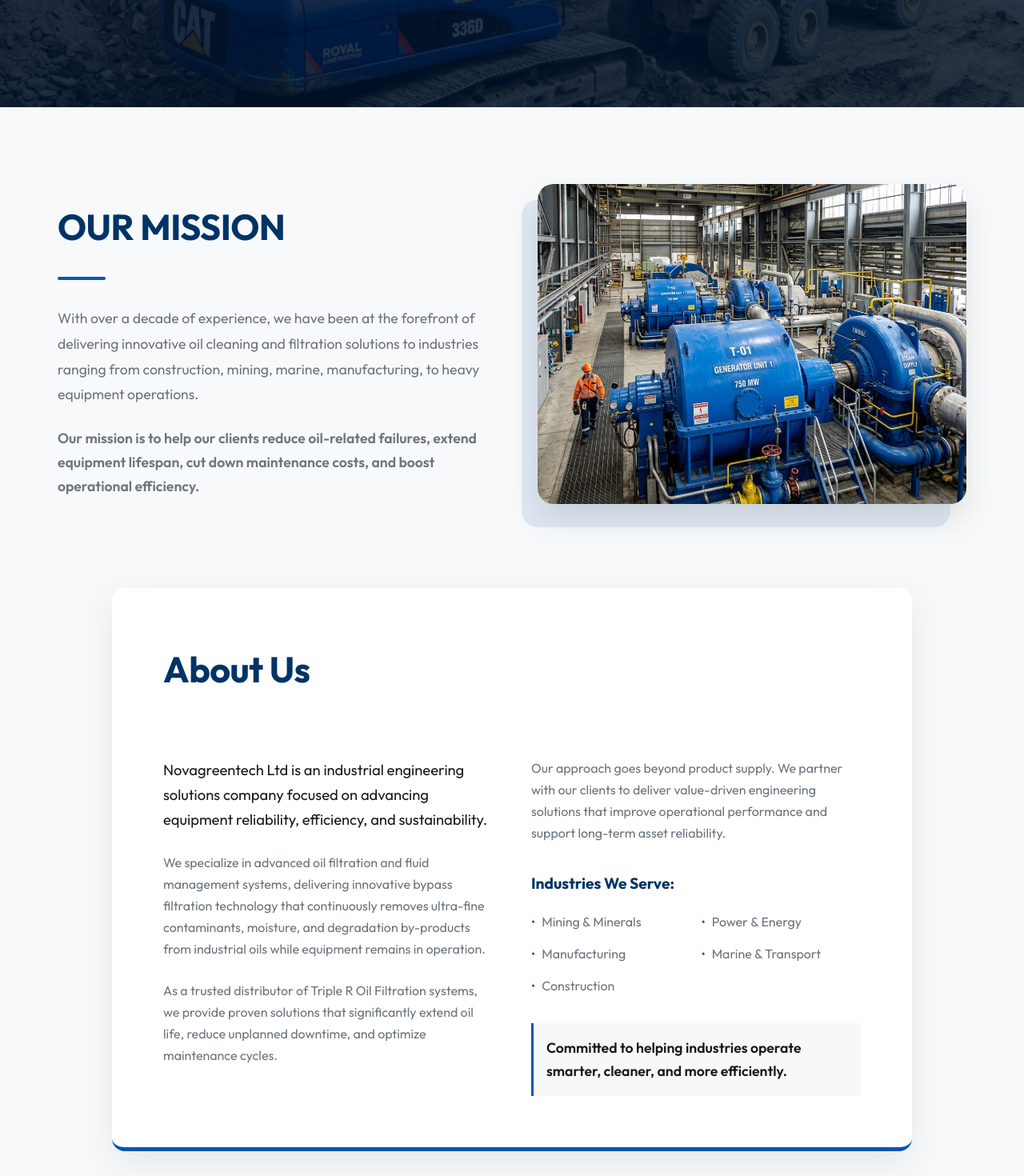
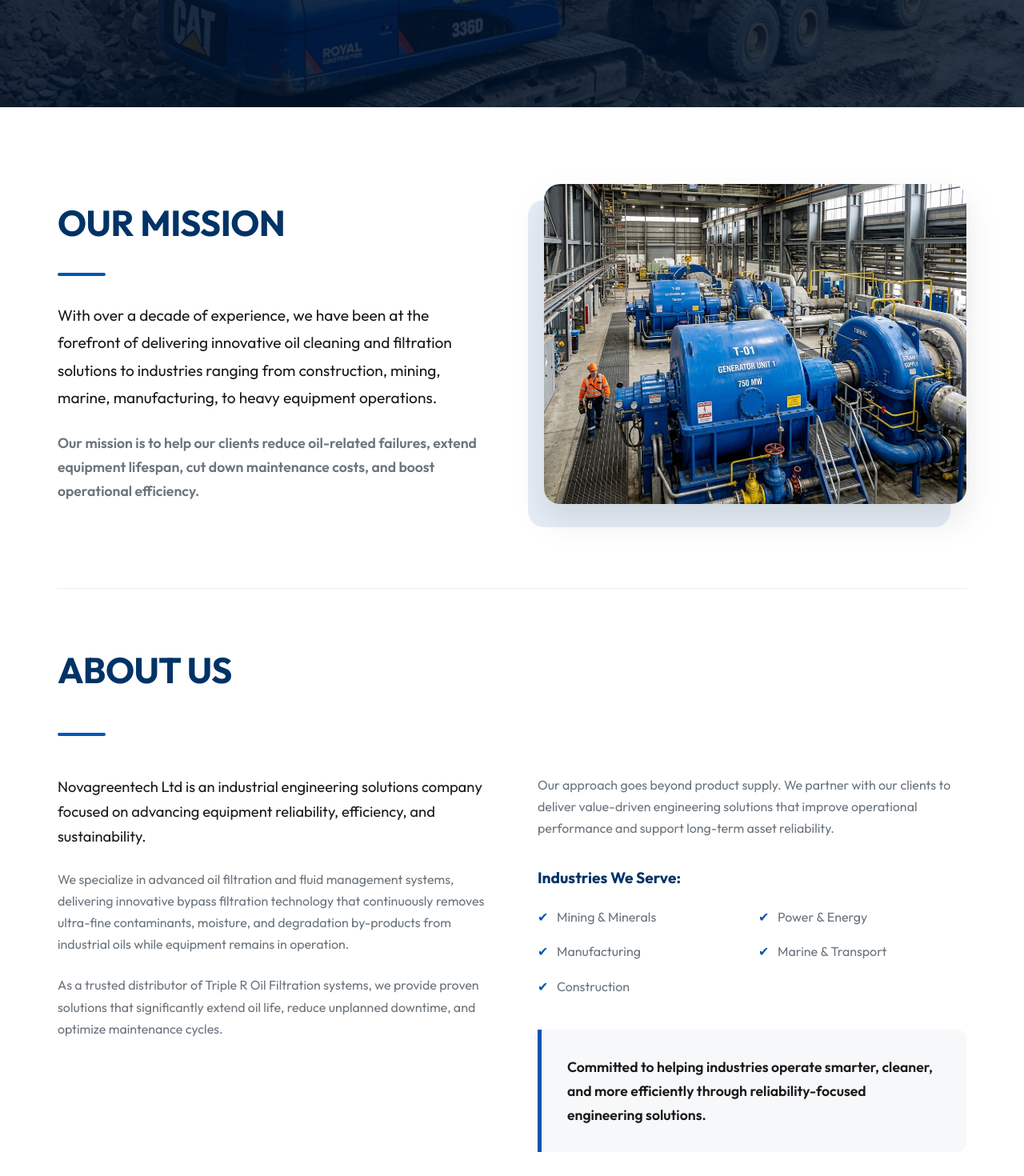
Before and after one commit to shadrackbenjamin/Novagreentechltd, a React (Vite) app: page / in a window 1280 px wide. Shown: the part 740-2210 px from the top of the page at 80% size. Built offline with nearby package versions, Linux system fonts and the light colour scheme.

Commit message:
Definitive Fix: Use absolute project paths for images and seamlessly merge Mission/About

```diff
--- a/src/App.jsx
+++ b/src/App.jsx
@@ -47,7 +47,7 @@ function App() {
     <div>
       <nav className="navbar">
         <div className="navbar-logo">
-          <a href="#" id="home-logo"><img src="./logo.jpg" alt="Nova Green Tech Logo" /></a>
+          <a href="#" id="home-logo"><img src="/Novagreentechltd/logo.jpg" alt="Nova Green Tech Logo" /></a>
         </div>
         <div className="navbar-links">
           <a href="#">Home</a>
--- a/src/components/About.jsx
+++ b/src/components/About.jsx
@@ -2,15 +2,15 @@ import React from 'react';
 
 const About = () => {
   return (
-    <section id="about" className="section bg-light" style={{ padding: '6rem 0' }}>
-      <div className="container">
+    <section id="about" className="section bg-white" style={{ padding: '6rem 0' }}>
+      <div className="container" style={{ maxWidth: '1200px' }}>
         {/* Our Mission Part */}
-        <div style={{ display: 'grid', gridTemplateColumns: '1fr 1fr', gap: '4rem', alignItems: 'center', marginBottom: '6rem' }}>
+        <div style={{ display: 'grid', gridTemplateColumns: 'minmax(0, 1fr) minmax(0, 1fr)', gap: '5rem', alignItems: 'center', marginBottom: '6rem' }}>
           <div className="animate-on-scroll">
-            <h2 className="section-title" style={{ textAlign: 'left', marginBottom: '1.5rem' }}>OUR MISSION</h2>
+            <h2 className="section-title" style={{ textAlign: 'left', marginBottom: '1.5rem', color: 'var(--secondary-blue)' }}>OUR MISSION</h2>
             <div style={{ width: '60px', height: '4px', backgroundColor: 'var(--primary-blue)', marginBottom: '2rem', borderRadius: '2px' }}></div>
 
-            <p style={{ fontSize: '1.1rem', color: 'var(--text-light)', marginBottom: '1.5rem', lineHeight: '1.8' }}>
+            <p style={{ fontSize: '1.2rem', color: 'var(--text-dark)', marginBottom: '1.5rem', lineHeight: '1.8' }}>
               With over a decade of experience, we have been at the forefront of delivering innovative oil cleaning and filtration solutions to industries ranging from construction, mining, marine, manufacturing, to heavy equipment operations.
             </p>
             <p style={{ fontSize: '1.1rem', color: 'var(--text-light)', fontWeight: '600' }}>
@@ -31,7 +31,7 @@ const About = () => {
               opacity: '0.1'
             }}></div>
             <img
-              src="./services/power_generation.png"
+              src="/Novagreentechltd/services/power_generation.png"
               alt="Triple R Filtration Mission"
               style={{
                 width: '100%',
@@ -46,11 +46,12 @@ const About = () => {
           </div>
         </div>
 
-        {/* About Us Part */}
-        <div className="features-grid" style={{ gridTemplateColumns: '1fr', maxWidth: '1000px', textAlign: 'left', background: 'var(--white)', padding: '4rem', borderRadius: '16px', boxShadow: '0 15px 45px rgba(0,0,0,0.08)', borderBottom: '5px solid var(--primary-blue)', margin: '0 auto' }}>
-          <h2 className="section-title" style={{ textAlign: 'left', marginBottom: '2.5rem' }}>About Us</h2>
+        {/* Seamless About Us Part */}
+        <div style={{ padding: '4rem 0', borderTop: '1px solid #eee' }}>
+          <h2 className="section-title" style={{ textAlign: 'left', marginBottom: '2.5rem', color: 'var(--secondary-blue)' }}>ABOUT US</h2>
+          <div style={{ width: '60px', height: '4px', backgroundColor: 'var(--primary-blue)', marginBottom: '3rem', borderRadius: '2px' }}></div>
 
-          <div style={{ display: 'grid', gridTemplateColumns: '1fr 1fr', gap: '3rem' }}>
+          <div style={{ display: 'grid', gridTemplateColumns: '1fr 1fr', gap: '4rem' }}>
             <div>
               <p className="animate-on-scroll" style={{ marginBottom: '1.5rem', fontSize: '1.15rem', color: 'var(--text-dark)', fontWeight: '500' }}>
                 Novagreentech Ltd is an industrial engineering solutions company focused on advancing equipment reliability, efficiency, and sustainability.
@@ -70,20 +71,38 @@ const About = () => {
                 Our approach goes beyond product supply. We partner with our clients to deliver value-driven engineering solutions that improve operational performance and support long-term asset reliability.
               </p>
 
-              <div className="animate-on-scroll delay-2" style={{ marginBottom: '2rem' }}>
-                <h4 style={{ marginBottom: '1.2rem', color: 'var(--secondary-blue)', fontSize: '1.2rem' }}>Industries We Serve:</h4>
-                <ul style={{ listStyleType: 'none', paddingLeft: '0', color: 'var(--text-light)', display: 'grid', gridTemplateColumns: '1fr 1fr', gap: '0.8rem' }}>
-                  <li style={{ display: 'flex', alignItems: 'center', gap: '0.5rem' }}><span style={{ color: 'var(--primary-blue)' }}>•</span> Mining & Minerals</li>
-                  <li style={{ display: 'flex', alignItems: 'center', gap: '0.5rem' }}><span style={{ color: 'var(--primary-blue)' }}>•</span> Power & Energy</li>
-                  <li style={{ display: 'flex', alignItems: 'center', gap: '0.5rem' }}><span style={{ color: 'var(--primary-blue)' }}>•</span> Manufacturing</li>
-                  <li style={{ display: 'flex', alignItems: 'center', gap: '0.5rem' }}><span style={{ color: 'var(--primary-blue)' }}>•</span> Marine & Transport</li>
-                  <li style={{ display: 'flex', alignItems: 'center', gap: '0.5rem' }}><span style={{ color: 'var(--primary-blue)' }}>•</span> Construction</li>
-                </ul>
+              <div className="animate-on-scroll delay-2" style={{ marginBottom: '2.5rem' }}>
+                <h4 style={{ marginBottom: '1.2rem', color: 'var(--secondary-blue)', fontSize: '1.2rem', fontWeight: 'bold' }}>Industries We Serve:</h4>
+                <div style={{ display: 'grid', gridTemplateColumns: '1fr 1fr', gap: '1rem' }}>
+                  <div style={{ color: 'var(--text-light)', position: 'relative', paddingLeft: '1.5rem' }}>
+                    <span style={{ position: 'absolute', left: 0, color: 'var(--primary-blue)' }}>✔</span> Mining & Minerals
+                  </div>
+                  <div style={{ color: 'var(--text-light)', position: 'relative', paddingLeft: '1.5rem' }}>
+                    <span style={{ position: 'absolute', left: 0, color: 'var(--primary-blue)' }}>✔</span> Power & Energy
+                  </div>
+                  <div style={{ color: 'var(--text-light)', position: 'relative', paddingLeft: '1.5rem' }}>
+                    <span style={{ position: 'absolute', left: 0, color: 'var(--primary-blue)' }}>✔</span> Manufacturing
+                  </div>
+                  <div style={{ color: 'var(--text-light)', position: 'relative', paddingLeft: '1.5rem' }}>
+                    <span style={{ position: 'absolute', left: 0, color: 'var(--primary-blue)' }}>✔</span> Marine & Transport
+                  </div>
+                  <div style={{ color: 'var(--text-light)', position: 'relative', paddingLeft: '1.5rem' }}>
+                    <span style={{ position: 'absolute', left: 0, color: 'var(--primary-blue)' }}>✔</span> Construction
+                  </div>
+                </div>
               </div>
 
-              <p className="animate-on-scroll delay-3" style={{ fontSize: '1.1rem', color: 'var(--text-dark)', fontWeight: '600', padding: '1rem', borderLeft: '3px solid var(--primary-blue)', background: 'rgba(0, 51, 102, 0.03)' }}>
-                Committed to helping industries operate smarter, cleaner, and more efficiently.
-              </p>
+              <div className="animate-on-scroll delay-3" style={{
+                fontSize: '1.1rem',
+                color: 'var(--text-dark)',
+                fontWeight: '600',
+                padding: '2rem',
+                borderLeft: '5px solid var(--primary-blue)',
+                background: 'rgba(0, 51, 102, 0.03)',
+                borderRadius: '0 12px 12px 0'
+              }}>
+                Committed to helping industries operate smarter, cleaner, and more efficiently through reliability-focused engineering solutions.
+              </div>
             </div>
           </div>
         </div>
--- a/src/components/Footer.jsx
+++ b/src/components/Footer.jsx
@@ -6,7 +6,7 @@ const Footer = () => {
     <footer className="footer">
       <div className="footer-content" style={{ display: 'flex', justifyContent: 'space-between', alignItems: 'center' }}>
         <div className="footer-col" style={{ maxWidth: '400px' }}>
-          <img src="./logo.jpg" alt="Nova Green Tech Ltd Logo" className="footer-logo" />
+          <img src="/Novagreentechltd/logo.jpg" alt="Nova Green Tech Ltd Logo" className="footer-logo" />
           <p>Official partner of Triple R Africa.</p>
           <div style={{ display: 'flex', alignItems: 'center', gap: '0.75rem', marginTop: '0.75rem' }}>
             <span style={{ color: 'rgba(255,255,255,0.7)', fontSize: '0.9rem' }}>Powered by</span>
--- a/src/components/Hero.jsx
+++ b/src/components/Hero.jsx
@@ -4,7 +4,7 @@ const Hero = () => {
   return (
     <>
       <section className="hero" style={{
-        backgroundImage: 'linear-gradient(rgba(0, 0, 0, 0.6), rgba(0, 0, 0, 0.7)), url("./services/heavy_machinery.png")',
+        backgroundImage: 'linear-gradient(rgba(0, 0, 0, 0.6), rgba(0, 0, 0, 0.7)), url("/Novagreentechltd/services/heavy_machinery.png")',
         backgroundSize: 'cover',
         backgroundPosition: 'center',
         backgroundAttachment: 'fixed',
--- a/src/components/Services.jsx
+++ b/src/components/Services.jsx
@@ -3,42 +3,42 @@ const Services = () => {
     {
       title: "Heavy Machinery",
       desc: "Improves oil cleanliness and extends equipment life. By continuously removing water, dirt, and oxidation residues, Triple R filters keep hydraulic and engine oils in optimal condition.",
-      image: "./services/heavy_machinery.png"
+      image: "/Novagreentechltd/services/heavy_machinery.png"
     },
     {
       title: "Marine & Offshore",
       desc: "In harsh marine environments where contamination and moisture are constant threats, Triple R ensures maximum protection for engines, generators, thrusters, and hydraulic systems.",
-      image: "./services/marine_offshore.png"
+      image: "/Novagreentechltd/services/marine_offshore.png"
     },
     {
       title: "Mining",
       desc: "In environments exposed to extreme dust and moisture, our filters continuously remove fine particles, water, and oxidation residues from all types of oils to prevent component failure.",
-      image: "./services/mining_industry.png"
+      image: "/Novagreentechltd/services/mining_industry.png"
     },
     {
       title: "Transport Fleets",
       desc: "Keeps engine and hydraulic oils clean and free from harmful particles. By extending oil and filter life, we help reduce the frequency of oil changes and cut maintenance costs.",
-      image: "./services/transport_fleets.png"
+      image: "/Novagreentechltd/services/transport_fleets.png"
     },
     {
       title: "Power Generation",
       desc: "Provides continuous protection against contaminants, ensuring engines operate at peak efficiency. Less wear and tear means fewer maintenance requirements and a longer lifespan.",
-      image: "./services/power_generation.png"
+      image: "/Novagreentechltd/services/power_generation.png"
     },
     {
       title: "Industrial Plants",
       desc: "Ensures that equipment runs smoothly and reliably, leading to fewer breakdowns, less downtime, and lower costs for oil replacements and filter changes.",
-      image: "./services/industrial_plants.png"
+      image: "/Novagreentechltd/services/industrial_plants.png"
     },
     {
       title: "Petrochemical",
       desc: "Highly effective in the petrochemical industry, where machinery runs continuously under extreme conditions and oil cleanliness is mission-critical.",
-      image: "./services/petrochemical.png"
+      image: "/Novagreentechltd/services/petrochemical.png"
     },
     {
       title: "Aviation & Aerospace",
       desc: "A strong asset for hydraulic systems, turbine oils, and other critical lubrication systems where reliability and safety are paramount.",
-      image: "./services/aviation_aerospace.png"
+      image: "/Novagreentechltd/services/aviation_aerospace.png"
     }
   ];
 
--- a/vite.config.js
+++ b/vite.config.js
@@ -4,5 +4,5 @@ import react from '@vitejs/plugin-react'
 // https://vite.dev/config/
 export default defineConfig({
   plugins: [react()],
-  base: './',
+  base: '/Novagreentechltd/',
 })
```
Also changed, not shown: src/components/Products.jsx (+7 -7 lines), src/components/Results.jsx (+4 -4 lines).
